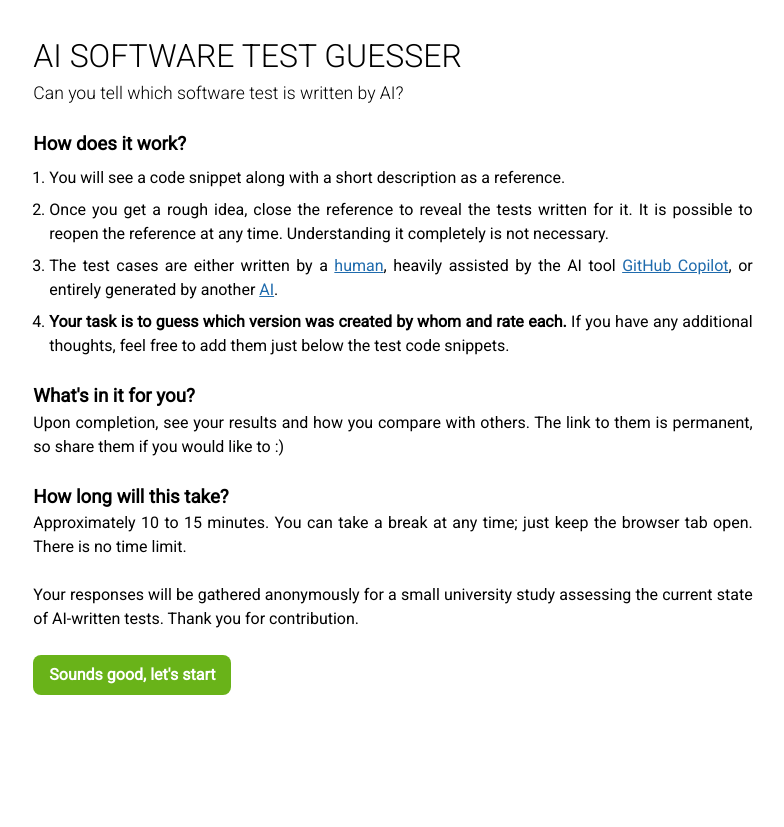
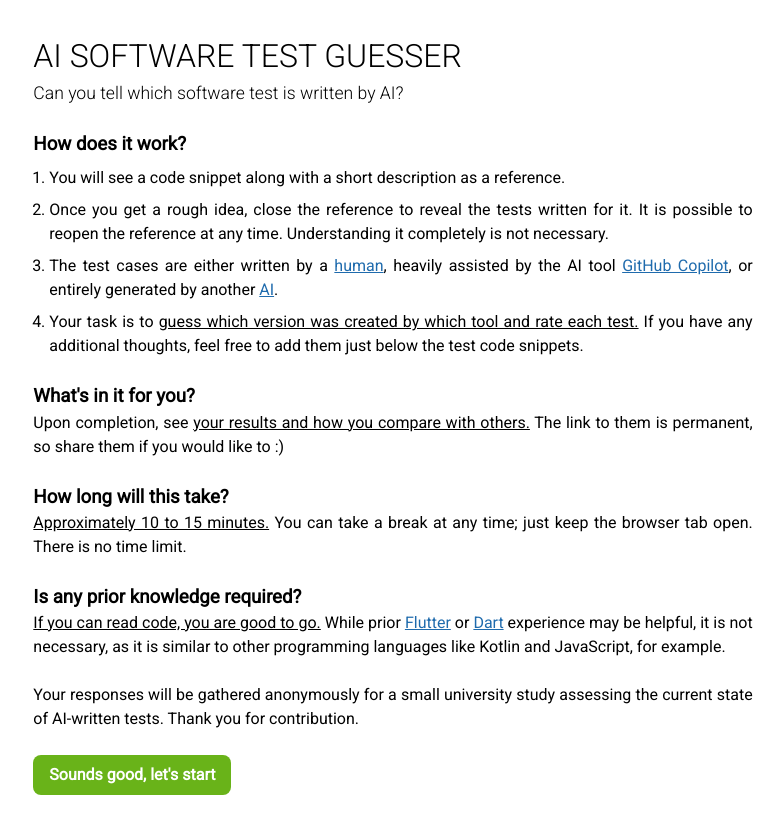
Before and after one commit to hfxbse/ai-test-guesser, a Next.js app: page / in a window 1280 px wide. Shown: the whole page, without its empty margins (247-1031 px from the left). Before the commit the page ends 800 px from the top, so only its background shows below. Built offline with nearby package versions, Linux system fonts and the light colour scheme.

Commit message:
add section about code snippet language

```diff
--- a/app/page.tsx
+++ b/app/page.tsx
@@ -29,23 +29,33 @@ export default function Home(): ReactElement {
                         another <a href={"https://www.welltested.ai/"}>AI</a>.
                     </li>
                     <li>
-                        <b>Your task is to guess which version was created by whom and rate each.</b>
-                        &nbsp;If you have any additional thoughts, feel free to add them just below the test code snippets.
+                        Your task is to <u>guess which version was created by which tool and rate each test.</u>
+                        &nbsp;If you have any additional thoughts, feel free to add them just below the test code
+                        snippets.
                     </li>
                 </ol>
             </section>
             <section>
                 <h3>What&apos;s in it for you?</h3>
                 <p>
-                    Upon completion, see your results and how you compare with others. The link to them is permanent, so
-                    share them if you would like to :)
+                    Upon completion, see <u>your results and how you compare with others.</u> The link to them is
+                    permanent, so share them if you would like to :)
                 </p>
             </section>
             <section>
                 <h3>How long will this take?</h3>
                 <p>
-                    Approximately 10 to 15 minutes. You can take a break at any time; just keep the browser tab open.
-                    There is no time limit.
+                    <u>Approximately 10 to 15 minutes.</u> You can take a break at any time; just keep the browser tab
+                    open. There is no time limit.
+                </p>
+            </section>
+            <section>
+                <h3>Is any prior knowledge required?</h3>
+                <p>
+                    <u>If you can read code, you are good to go.</u> While prior&nbsp;
+                    <a href={"https://flutter.dev/"}>Flutter</a> or <a href={"https://dart.dev/"}>Dart</a> experience
+                    may be helpful, it is not necessary, as it is similar to other programming languages like Kotlin and
+                    JavaScript, for example.
                 </p>
             </section>
             <section>
```
